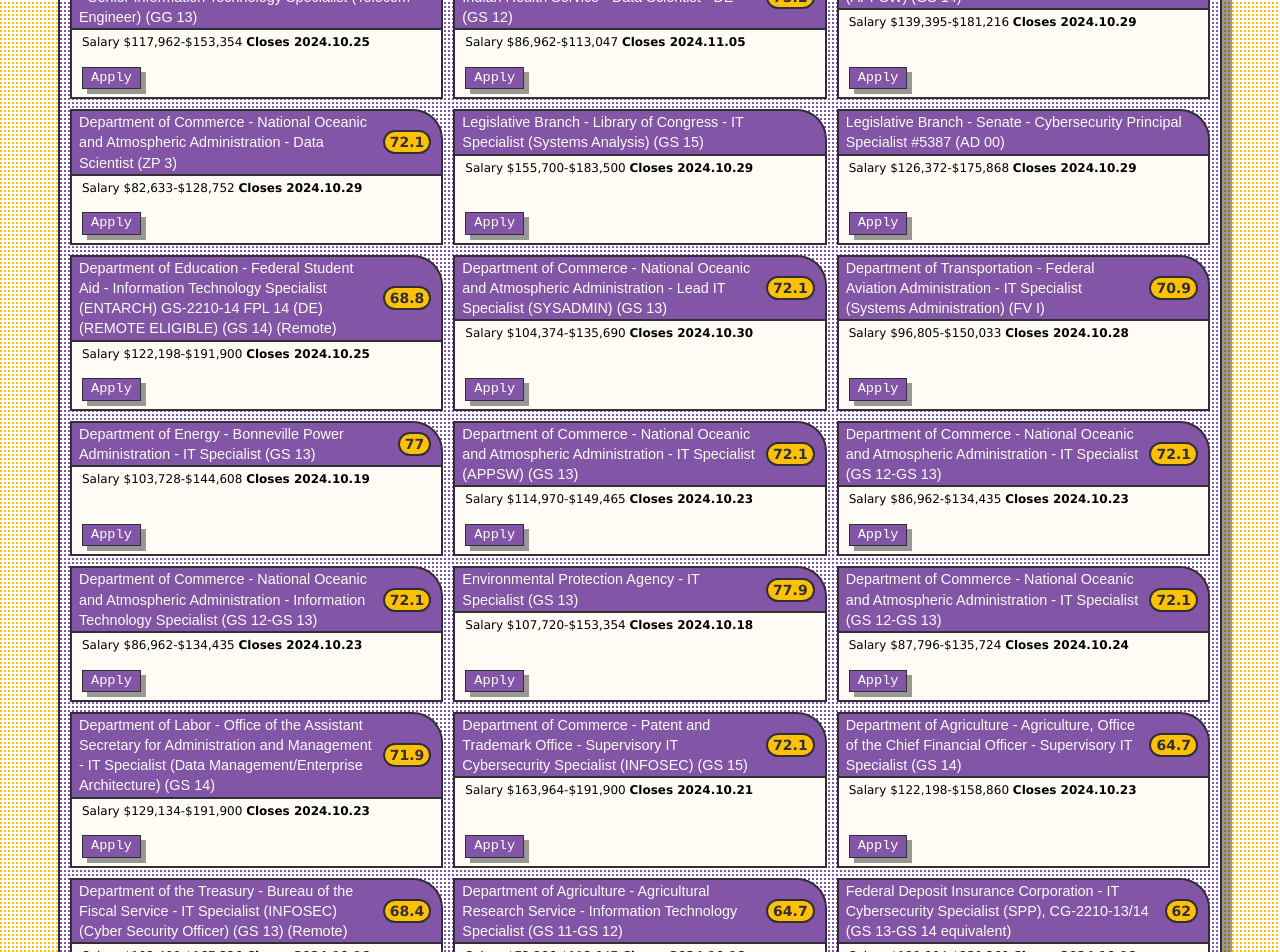
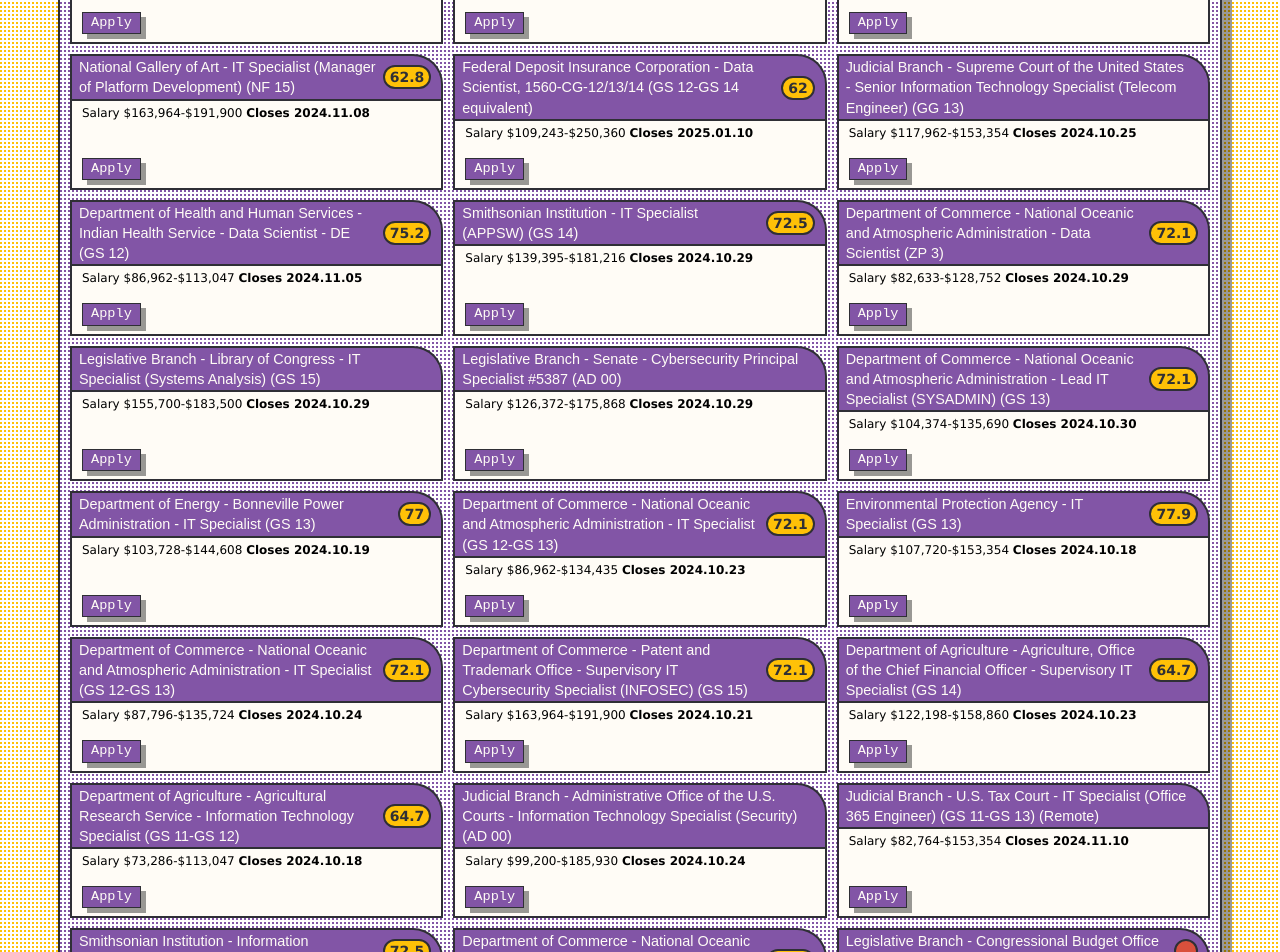
Before and after one commit to krusynth/billhunt.dev, a Jekyll site: the page built from jobs.md, in a window 1280 px wide and 1400 px high, scrolled down 2666 px. Shown: the top 952 px of the window. Built offline with Jekyll 4.4.1, drawn with Linux system fonts in a browser that asks for light colours; some web fonts are replaced; some of the changed text lies outside the part shown.

Commit message:
Updating jobs.

```diff
--- a/_data/usajobs.yml
+++ b/_data/usajobs.yml
@@ -1,3 +1,107 @@
+- id: '815337700'
+  posted: '2024-10-23T00:00:00.0000'
+  closes: '2024-11-06T23:59:59.9970'
+  agency: Federal Deposit Insurance Corporation
+  department: Other Agencies and Independent Organizations
+  organization: Federal Deposit Insurance Corporation
+  title: >-
+    Supervisory IT Specialist, CM-2210-00 (Term Appointment NTE 4 YEARS)
+    (Public)
+  lowGrade: CM 00
+  highGrade: CM 00
+  salaryMin: 156584
+  salaryMax: 275000
+  url: https://www.usajobs.gov/GetJob/ViewDetails/815337700
+  remote: false
+  source: usajobs
+  specialPay: true
+  lowGradeEquiv: SES
+  highGradeEquiv: SES
+- id: '815346200'
+  posted: '2024-10-23T00:00:00.0000'
+  closes: '2024-10-29T23:59:59.9970'
+  agency: Department of Energy
+  department: Department of Energy
+  organization: Department of Energy - Agency Wide
+  title: Information Technology Specialist (DATA/INFOSEC)
+  lowGrade: GS 13
+  highGrade: GS 14
+  salaryMin: 103409
+  salaryMax: 170881
+  url: https://www.usajobs.gov/GetJob/ViewDetails/815346200
+  remote: false
+  source: usajobs
+- id: '815384200'
+  posted: '2024-10-23T00:00:00.0000'
+  closes: '2024-10-28T23:59:59.9970'
+  agency: Office of Personnel Management
+  department: Other Agencies and Independent Organizations
+  organization: Office of Personnel Management
+  title: Technical Accessibility Specialist
+  lowGrade: GS 13
+  highGrade: GS 13
+  salaryMin: 103409
+  salaryMax: 167336
+  url: https://www.usajobs.gov/GetJob/ViewDetails/815384200
+  remote: true
+  source: usajobs
+- id: '815408000'
+  posted: '2024-10-23T00:00:00.0000'
+  closes: '2024-10-28T23:59:59.9970'
+  agency: General Services Administration - Federal Acquisition Service
+  department: General Services Administration
+  organization: Federal Acquisition Service
+  title: Information Technology Specialist (INFOSEC)
+  lowGrade: GS 12
+  highGrade: GS 12
+  salaryMin: 86962
+  salaryMax: 140713
+  url: https://www.usajobs.gov/GetJob/ViewDetails/815408000
+  remote: true
+  source: usajobs
+- id: '815419800'
+  posted: '2024-10-22T17:22:19.3400'
+  closes: '2024-11-04T23:59:59.9970'
+  agency: Department of Transportation - Federal Transit Administration
+  department: Department of Transportation
+  organization: Federal Transit Administration
+  title: Lead Artificial Intelligence Officer
+  lowGrade: GS 14
+  highGrade: GS 15
+  salaryMin: 139962
+  salaryMax: 191900
+  url: https://www.usajobs.gov/GetJob/ViewDetails/815419800
+  remote: true
+  source: usajobs
+  content: FTA is hiring for their lead Artificial Intelligence Officer. (Note that they do *not* call this their *Chief* Artificial Intelligence Officer in the job listing.)
+- id: '815530800'
+  posted: '2024-10-23T11:09:37.5430'
+  closes: '2024-11-04T23:59:59.9970'
+  agency: Department of Commerce - Patent and Trademark Office
+  department: Department of Commerce
+  organization: Patent and Trademark Office
+  title: Supervisory IT Cybersecurity Specialist (INFOSEC)
+  lowGrade: GS 15
+  highGrade: GS 15
+  salaryMin: 163964
+  salaryMax: 191900
+  url: https://www.usajobs.gov/GetJob/ViewDetails/815530800
+  remote: false
+  source: usajobs
+- id: '815567200'
+  posted: '2024-10-23T12:32:58.6500'
+  closes: '2024-11-07T23:59:59.9970'
+  agency: Office of the Inspector General, USPS
+  department: Other Agencies and Independent Organizations
+  organization: Office of the Inspector General, USPS
+  title: Data Engineer
+  lowGrade: GG 00
+  highGrade: GG 00
+  salaryMin: 68405
+  salaryMax: 107590
+  url: https://www.usajobs.gov/GetJob/ViewDetails/815567200
+  remote: false
+  source: usajobs
 - id: '814638400'
   posted: '2024-10-21T00:00:00.0000'
   closes: '2024-10-23T23:59:59.9970'
@@ -102,20 +206,6 @@
   salaryMax: 191900
   url: https://www.usajobs.gov/GetJob/ViewDetails/815026300
   remote: false
-  source: usajobs
-- id: '815034400'
-  posted: '2024-10-21T10:18:14.3500'
-  closes: '2024-10-25T23:59:59.9970'
-  agency: Department of Veterans Affairs
-  department: Department of Veterans Affairs
-  organization: Deputy Assistant Secretary for Information and Technology
-  title: Supervisory IT Specialist (Network)
-  lowGrade: GS 13
-  highGrade: GS 13
-  salaryMin: 103409
-  salaryMax: 191031
-  url: https://www.usajobs.gov/GetJob/ViewDetails/815034400
-  remote: true
   source: usajobs
 - id: '815183700'
   posted: '2024-10-22T00:00:00.0000'
@@ -405,20 +495,6 @@
   url: https://www.usajobs.gov/GetJob/ViewDetails/814525000
   remote: false
   source: usajobs
-- id: '814535800'
-  posted: '2024-10-17T08:30:23.2630'
-  closes: '2024-10-22T23:59:59.9970'
-  agency: Department of Veterans Affairs
-  department: Department of Veterans Affairs
-  organization: Deputy Assistant Secretary for Information and Technology
-  title: Supv It Specialist (Sysanalys)
-  lowGrade: GS 14
-  highGrade: GS 14
-  salaryMin: 104604
-  salaryMax: 191900
-  url: https://www.usajobs.gov/GetJob/ViewDetails/814535800
-  remote: false
-  source: usajobs
 - id: '814594300'
   posted: '2024-10-17T11:38:35.7830'
   closes: '2024-10-22T23:59:59.9970'
@@ -433,20 +509,6 @@
   url: https://www.usajobs.gov/GetJob/ViewDetails/814594300
   remote: false
   source: usajobs
-- id: '814594600'
-  posted: '2024-10-17T11:39:11.8300'
-  closes: '2024-10-22T23:59:59.9970'
-  agency: Department of Veterans Affairs
-  department: Department of Veterans Affairs
-  organization: Electronic Health Record Modernization
-  title: IT Project Manager
-  lowGrade: GS 13
-  highGrade: GS 13
-  salaryMin: 135436
-  salaryMax: 176071
-  url: https://www.usajobs.gov/GetJob/ViewDetails/814594600
-  remote: false
-  source: usajobs
 - id: '814613800'
   posted: '2024-10-18T00:00:00.0000'
   closes: '2024-10-31T23:59:59.9970'
@@ -459,20 +521,6 @@
   salaryMin: 72553
   salaryMax: 158860
   url: https://www.usajobs.gov/GetJob/ViewDetails/814613800
-  remote: false
-  source: usajobs
-- id: '814620300'
-  posted: '2024-10-17T12:31:08.5000'
-  closes: '2024-10-22T23:59:59.9970'
-  agency: Department of Veterans Affairs
-  department: Department of Veterans Affairs
-  organization: Electronic Health Record Modernization
-  title: IT Specialist (ENTARCH)
-  lowGrade: GS 13
-  highGrade: GS 13
-  salaryMin: 135436
-  salaryMax: 176071
-  url: https://www.usajobs.gov/GetJob/ViewDetails/814620300
   remote: false
   source: usajobs
 - id: '814637400'
@@ -578,20 +626,6 @@
   salaryMax: 181216
   url: https://www.usajobs.gov/GetJob/ViewDetails/813649000
   remote: false
-  source: usajobs
-- id: '813825200'
-  posted: '2024-10-11T00:00:00.0000'
-  closes: '2024-10-21T23:59:59.9970'
-  agency: Department of the Treasury - Bureau of the Fiscal Service
-  department: Department of the Treasury
-  organization: Bureau of the Fiscal Service
-  title: Data Scientist / Statistician (Operations and Administration)
-  lowGrade: GS 15
-  highGrade: GS 15
-  salaryMin: 143736
-  salaryMax: 191900
-  url: https://www.usajobs.gov/GetJob/ViewDetails/813825200
-  remote: true
   source: usajobs
 - id: '813916300'
   posted: '2024-10-11T09:58:51.5100'
@@ -737,22 +771,6 @@
   url: https://www.usajobs.gov/GetJob/ViewDetails/814161900
   remote: false
   source: usajobs
-- id: '814272600'
-  posted: '2024-10-16T00:00:00.0000'
-  closes: '2024-10-25T23:59:59.9970'
-  agency: Department of Education - Federal Student Aid
-  department: Department of Education
-  organization: Federal Student Aid
-  title: >-
-    Information Technology Specialist (ENTARCH) GS-2210-14 FPL 14 (DE) (REMOTE
-    ELIGIBLE)
-  lowGrade: GS 14
-  highGrade: GS 14
-  salaryMin: 122198
-  salaryMax: 191900
-  url: https://www.usajobs.gov/GetJob/ViewDetails/814272600
-  remote: true
-  source: usajobs
 - id: '814290400'
   posted: '2024-10-16T08:02:47.7030'
   closes: '2024-10-30T23:59:59.9970'
@@ -765,20 +783,6 @@
   salaryMin: 104374
   salaryMax: 135690
   url: https://www.usajobs.gov/GetJob/ViewDetails/814290400
-  remote: false
-  source: usajobs
-- id: '813022400'
-  posted: '2024-10-08T00:00:00.0000'
-  closes: '2024-10-28T23:59:59.9970'
-  agency: Department of Transportation - Federal Aviation Administration
-  department: Department of Transportation
-  organization: Federal Aviation Administration
-  title: IT Specialist (Systems Administration)
-  lowGrade: FV I
-  highGrade: FV I
-  salaryMin: 96805
-  salaryMax: 150033
-  url: https://www.usajobs.gov/GetJob/ViewDetails/813022400
   remote: false
   source: usajobs
 - id: '813205500'
@@ -795,20 +799,6 @@
   url: https://www.usajobs.gov/GetJob/ViewDetails/813205500
   remote: false
   source: usajobs
-- id: '813222300'
-  posted: '2024-10-09T00:00:00.0000'
-  closes: '2024-10-23T23:59:59.9970'
-  agency: Department of Commerce - National Oceanic and Atmospheric Administration
-  department: Department of Commerce
-  organization: National Oceanic and Atmospheric Administration
-  title: IT Specialist (APPSW)
-  lowGrade: GS 13
-  highGrade: GS 13
-  salaryMin: 114970
-  salaryMax: 149465
-  url: https://www.usajobs.gov/GetJob/ViewDetails/813222300
-  remote: false
-  source: usajobs
 - id: '813233400'
   posted: '2024-10-09T00:00:00.0000'
   closes: '2024-10-23T23:59:59.9970'
@@ -821,20 +811,6 @@
   salaryMin: 86962
   salaryMax: 134435
   url: https://www.usajobs.gov/GetJob/ViewDetails/813233400
-  remote: false
-  source: usajobs
-- id: '813284800'
-  posted: '2024-10-09T00:00:00.0000'
-  closes: '2024-10-23T23:59:59.9970'
-  agency: Department of Commerce - National Oceanic and Atmospheric Administration
-  department: Department of Commerce
-  organization: National Oceanic and Atmospheric Administration
-  title: Information Technology Specialist
-  lowGrade: GS 12
-  highGrade: GS 13
-  salaryMin: 86962
-  salaryMax: 134435
-  url: https://www.usajobs.gov/GetJob/ViewDetails/813284800
   remote: false
   source: usajobs
 - id: '813346000'
@@ -863,22 +839,6 @@
   salaryMin: 87796
   salaryMax: 135724
   url: https://www.usajobs.gov/GetJob/ViewDetails/813418700
-  remote: false
-  source: usajobs
-- id: '813450400'
-  posted: '2024-10-09T10:10:34.6000'
-  closes: '2024-10-23T23:59:59.9970'
-  agency: >-
-    Department of Labor - Office of the Assistant Secretary for Administration
-    and Management
-  department: Department of Labor
-  organization: Office of the Assistant Secretary for Administration and Management
-  title: IT Specialist (Data Management/Enterprise Architecture)
-  lowGrade: GS 14
-  highGrade: GS 14
-  salaryMin: 129134
-  salaryMax: 191900
-  url: https://www.usajobs.gov/GetJob/ViewDetails/813450400
   remote: false
   source: usajobs
 - id: '813542900'
@@ -911,20 +871,6 @@
   url: https://www.usajobs.gov/GetJob/ViewDetails/813746600
   remote: false
   source: usajobs
-- id: '812875800'
-  posted: '2024-10-07T00:00:00.0000'
-  closes: '2024-10-16T23:59:59.9970'
-  agency: Department of the Treasury - Bureau of the Fiscal Service
-  department: Department of the Treasury
-  organization: Bureau of the Fiscal Service
-  title: IT Specialist (INFOSEC) (Cyber Security Officer)
-  lowGrade: GS 13
-  highGrade: GS 13
-  salaryMin: 103409
-  salaryMax: 167336
-  url: https://www.usajobs.gov/GetJob/ViewDetails/812875800
-  remote: true
-  source: usajobs
 - id: '812964300'
   posted: '2024-10-07T06:47:11.1970'
   closes: '2024-10-18T23:59:59.9970'
@@ -939,23 +885,6 @@
   url: https://www.usajobs.gov/GetJob/ViewDetails/812964300
   remote: false
   source: usajobs
-- id: '813030700'
-  posted: '2024-10-07T11:31:23.4370'
-  closes: '2024-10-18T23:59:59.9970'
-  agency: Federal Deposit Insurance Corporation
-  department: Other Agencies and Independent Organizations
-  organization: Federal Deposit Insurance Corporation
-  title: IT Cybersecurity Specialist (SPP), CG-2210-13/14
-  lowGrade: CG 13
-  highGrade: CG 14
-  salaryMin: 129904
-  salaryMax: 250360
-  url: https://www.usajobs.gov/GetJob/ViewDetails/813030700
-  remote: false
-  source: usajobs
-  specialPay: true
-  lowGradeEquiv: GS 13
-  highGradeEquiv: GS 14
 - id: '812454000'
   posted: '2024-10-03T00:00:00.0000'
   closes: '2024-10-24T23:59:59.9970'
@@ -968,20 +897,6 @@
   salaryMin: 99200
   salaryMax: 185930
   url: https://www.usajobs.gov/GetJob/ViewDetails/812454000
-  remote: false
-  source: usajobs
-- id: '812548500'
-  posted: '2024-10-04T00:00:00.0000'
-  closes: '2024-10-18T23:59:59.9970'
-  agency: Department of Commerce - National Oceanic and Atmospheric Administration
-  department: Department of Commerce
-  organization: National Oceanic and Atmospheric Administration
-  title: Information Technology Specialist
-  lowGrade: GS 12
-  highGrade: GS 13
-  salaryMin: 98232
-  salaryMax: 151858
-  url: https://www.usajobs.gov/GetJob/ViewDetails/812548500
   remote: false
   source: usajobs
 - id: '812674300'
@@ -998,21 +913,6 @@
   url: https://www.usajobs.gov/GetJob/ViewDetails/812674300
   remote: true
   source: usajobs
-- id: '812747700'
-  posted: '2024-10-04T00:00:00.0000'
-  closes: '2024-11-03T23:59:59.9970'
-  agency: Department of Education - Federal Student Aid
-  department: Department of Education
-  organization: Federal Student Aid
-  title: Chief Technology Officer
-  lowGrade: AD 00
-  highGrade: AD 00
-  salaryMin: 147649
-  salaryMax: 221900
-  url: https://www.usajobs.gov/GetJob/ViewDetails/812747700
-  remote: false
-  source: usajobs
-  content: FSA is hiring for their CTO!
 - id: '812858900'
   posted: '2024-10-04T12:27:25.0570'
   closes: '2024-10-18T23:59:59.9970'
@@ -1025,20 +925,6 @@
   salaryMin: 99200
   salaryMax: 128956
   url: https://www.usajobs.gov/GetJob/ViewDetails/812858900
-  remote: false
-  source: usajobs
-- id: '812006700'
-  posted: '2024-10-01T10:11:19.2400'
-  closes: '2024-10-15T23:59:59.9970'
-  agency: Department of Commerce - U.S. Census Bureau
-  department: Department of Commerce
-  organization: U.S. Census Bureau
-  title: IT Specialist
-  lowGrade: GS 13
-  highGrade: GS 13
-  salaryMin: 117962
-  salaryMax: 153354
-  url: https://www.usajobs.gov/GetJob/ViewDetails/812006700
   remote: false
   source: usajobs
 - id: '812158600'
@@ -1055,21 +941,6 @@
   url: https://www.usajobs.gov/GetJob/ViewDetails/812158600
   remote: false
   source: usajobs
-- id: '811710600'
-  posted: '2024-09-27T07:33:02.8230'
-  closes: '2024-10-10T23:59:59.9970'
-  agency: Department of Labor
-  department: Department of Labor
-  organization: Office of the Assistant Secretary for Administration and Management
-  title: Chief Information Officer
-  lowGrade: ES 00
-  highGrade: ES 00
-  salaryMin: 147649
-  salaryMax: 221900
-  url: https://www.usajobs.gov/GetJob/ViewDetails/811710600
-  remote: false
-  source: usajobs
-  content: Labor is hiring for their CIO! These are some big shoes to fill!
 - id: '811264400'
   posted: '2024-09-25T12:50:22.9370'
   closes: '2024-10-15T23:59:59.9970'
@@ -1085,19 +956,3 @@
   remote: false
   source: usajobs
   content: The Congressional Budget Office is hiring for their DCIO!
-- id: '810792200'
-  posted: '2024-09-23T07:10:34.4030'
-  closes: '2024-09-30T23:59:59.9970'
-  agency: >-
-    Department of Health and Human Services - Centers for Disease Control and
-    Prevention
-  department: Department of Health and Human Services
-  organization: Centers for Disease Control and Prevention
-  title: IT Project Manager
-  lowGrade: GS 14
-  highGrade: GS 14
-  salaryMin: 129134
-  salaryMax: 167876
-  url: https://www.usajobs.gov/GetJob/ViewDetails/810792200
-  remote: false
-  source: usajobs
```
